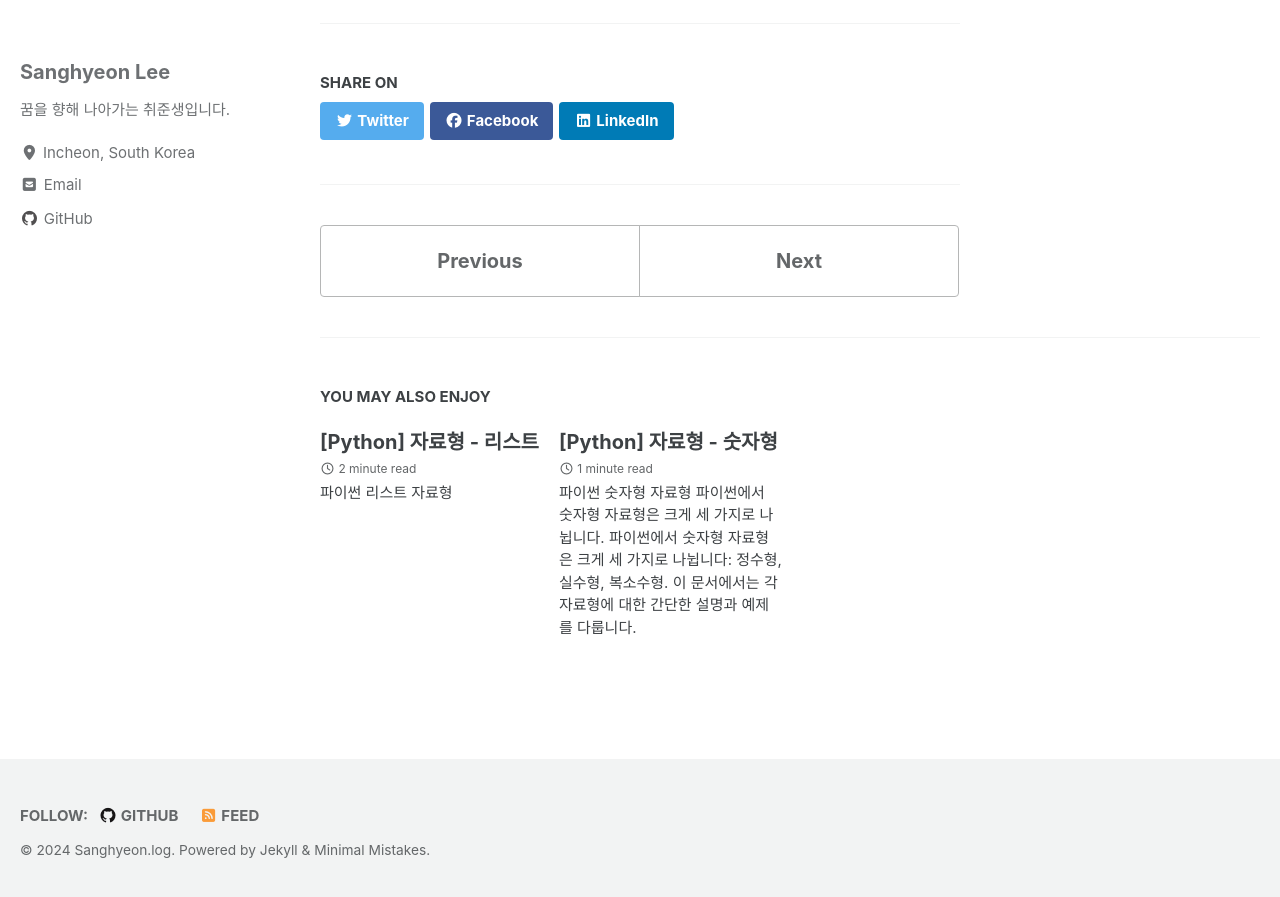
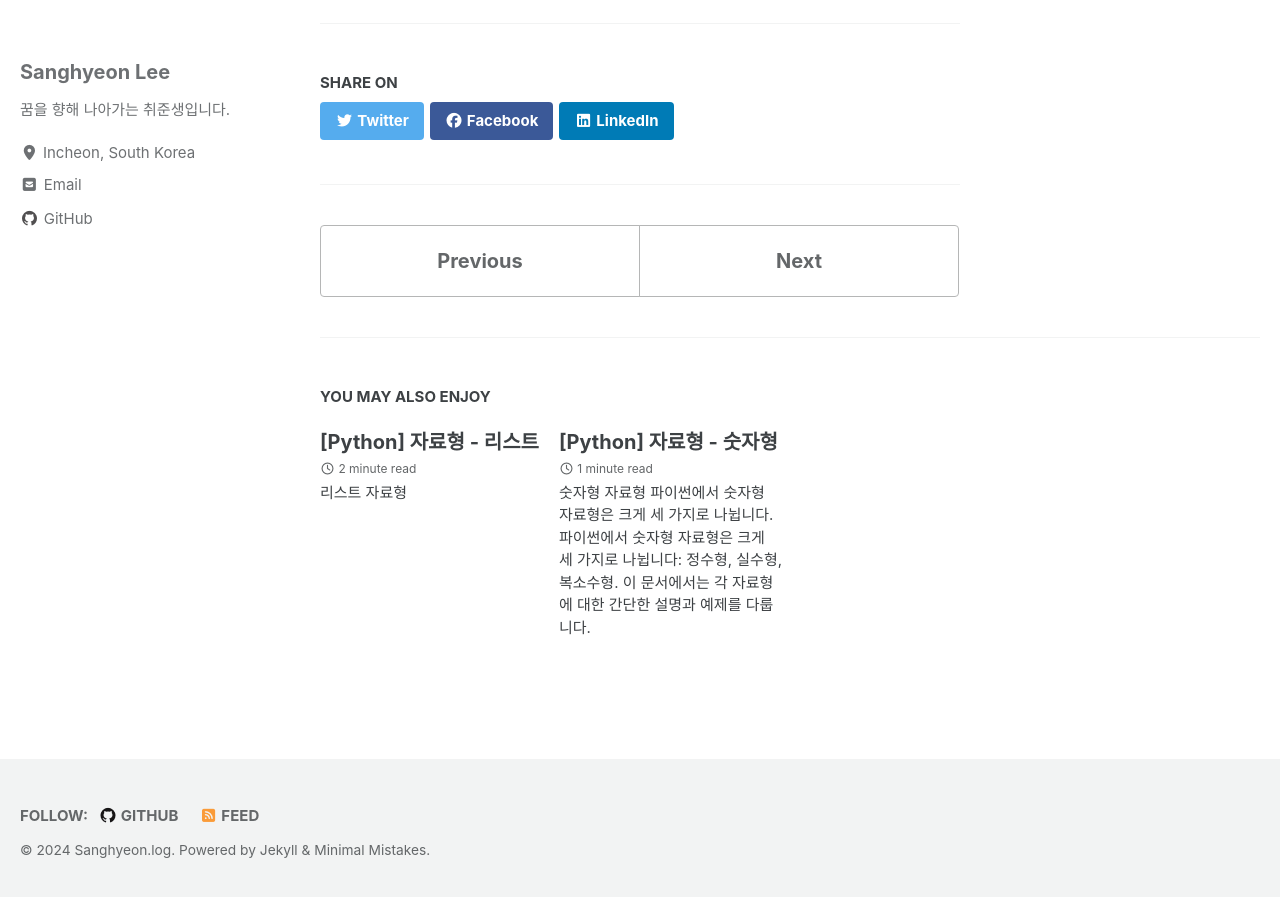
Before and after one commit to SanghyeonLee97/SanghyeonLee97.github.io, a Jekyll site: the page built from _posts/2024-07-22-string_operators.md, in a window 1280 px wide and 900 px high, scrolled down 4361 px. Shown: the top 897 px of the window. Built offline with Jekyll 4.4.1, drawn with Linux system fonts in a browser that asks for light colours; cached includes are drawn as plain includes; some of the changed text lies outside the part shown.

Commit message:
제목 수정

```diff
--- a/_posts/2024-07-22-numeric_operators.md
+++ b/_posts/2024-07-22-numeric_operators.md
@@ -6,7 +6,7 @@ toc_sticky: true
 toc_label: "Table of Contents"
 ---
 
-# 파이썬 숫자형 자료형
+# 숫자형 자료형
 파이썬에서 숫자형 자료형은 크게 세 가지로 나뉩니다. 파이썬에서 숫자형 자료형은 크게 세 가지로 나뉩니다: 정수형, 실수형, 복소수형. 이 문서에서는 각 자료형에 대한 간단한 설명과 예제를 다룹니다.
 
 # 1. 정수형 (Integer)
--- a/_posts/2024-07-22-string_operators.md
+++ b/_posts/2024-07-22-string_operators.md
@@ -6,7 +6,7 @@ toc_sticky: true
 toc_label: "Table of Contents"
 ---
 
-# 파이썬 문자열
+# 문자열 자료형
 파이썬에서 문자열은 문자들의 집합으로, 작은따옴표(')나 큰따옴표(')를 사용하여 생성할 수 있습니다. 문자열을 사용하는 다양한 방법을 알아봅시다.
 
 ## 1. 문자열 생성 및 사용
--- a/_posts/2024-07-23-list_operators.md
+++ b/_posts/2024-07-23-list_operators.md
@@ -6,7 +6,7 @@ toc_sticky: true
 toc_label: "Table of Contents"
 ---
 
-# 파이썬 리스트 자료형
+# 리스트 자료형
 
 리스트는 파이썬에서 가장 많이 사용되는 자료형 중 하나로, 여러 개의 값을 하나의 변수에 저장할 수 있는 자료형입니다. 리스트는 대괄호 `[]` 로 감싸서 정의하며, 다양한 연산과 메서드를 통해 쉽게 조작할 수 있습니다.
 
```
